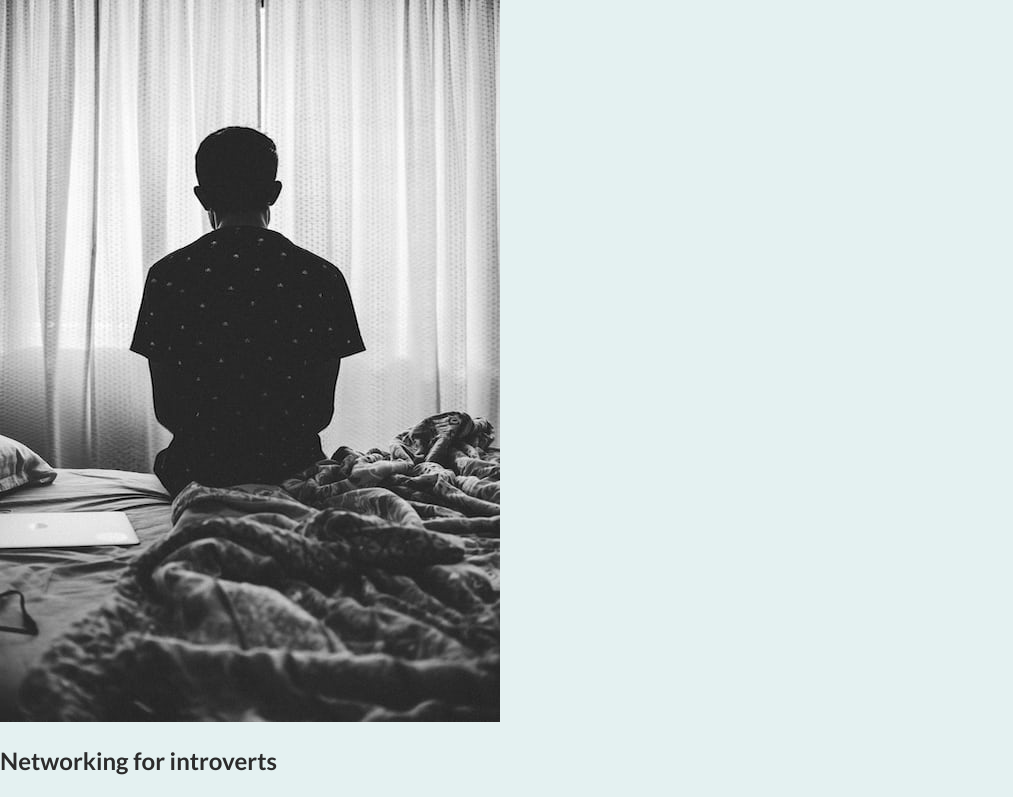
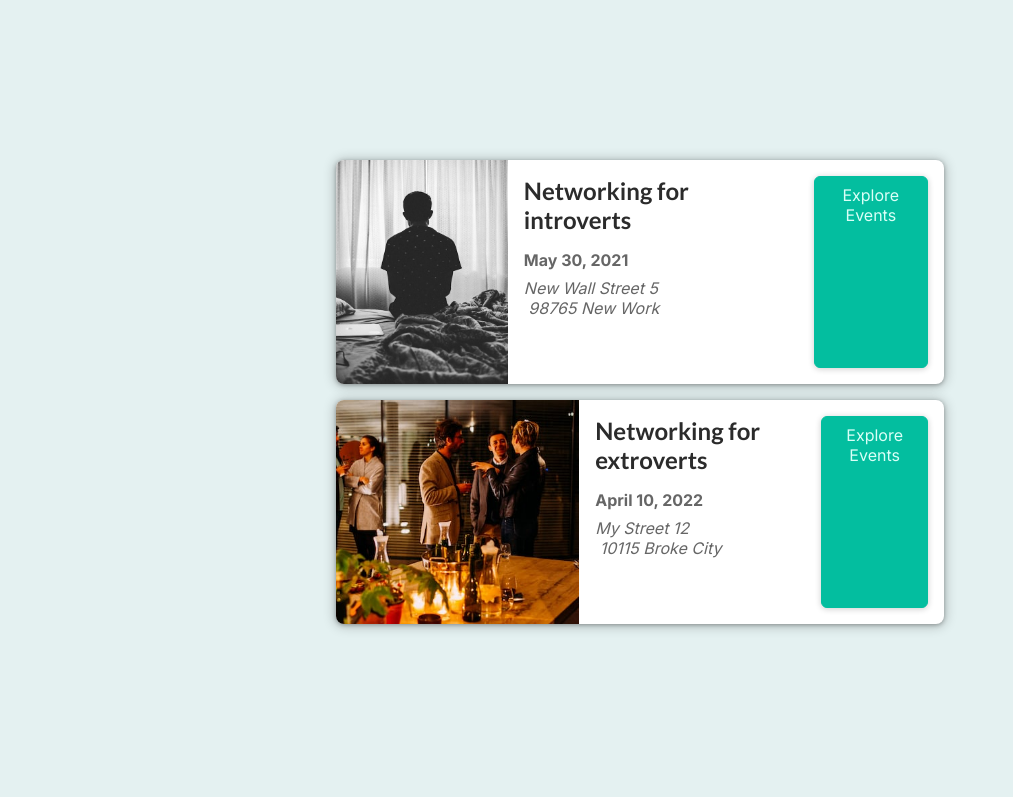
Before and after one commit to Dhyaan-tmedia/event-nextjs, a Next.js app: page / in a window 1280 px wide. Shown: the top 797 px of the page, without its empty margins (0-1013 px from the left). Built offline with nearby package versions, Linux system fonts and the light colour scheme.

Commit message:
11:31 (26/05)

```diff
--- a/src/components/events/event-Item.js
+++ b/src/components/events/event-Item.js
@@ -1,4 +1,6 @@
 import Link from 'next/link';
+import classes from './event-item.module.css';
+import Button from '../ui/button';
 export default function EventItem(props){
     const {title,image,date,location,id}=props;
     const humanReadableDate = new Date(date).toLocaleDateString('en-US',{
@@ -8,21 +10,21 @@
     });
     const formattedAddress = location.replace(',','\n');
     const exploreLink = `/events/${id}`;
-    return <li>
+    return <li className={classes.item}>
         <img src={'/'+ image} alt={title}/>
-        <div>
-            <div>
+        <div className={classes.content}>
+            <div className={classes.summary}>
                 <h2>{title}</h2>
             </div>
-            <div>
+            <div className={classes.Date}>
                 <time>{humanReadableDate}</time>
             </div>
-            <div>
+            <div className={classes.address}>
                 <address>{formattedAddress}</address>
             </div>
         </div>
-        <div>
-            <Link href={exploreLink}>Explore Event</Link>
+        <div className={classes.actions}>
+            <Button link={exploreLink}>Explore Events</Button>
         </div>
     </li>
 }
--- /dev/null
+++ b/src/components/events/event-item.module.css
@@ -0,0 +1,103 @@
+.item {
+    box-shadow: 0 1px 4px rgba(0, 0, 0, 0.3), 0 1px 12px 2px rgba(0, 0, 0, 0.2);
+    border-radius: 8px;
+    overflow: hidden;
+    background-color: white;
+    margin: 1rem;
+    display: flex;
+    flex-direction: column;
+    gap: 1rem;
+  }
+
+  .item img {
+    width: 100%;
+    object-fit: cover;
+    height: 10rem;
+  }
+
+  .content {
+    width: 100%;
+    padding: 0 1rem;
+    text-align: center;
+  }
+
+  .content h2 {
+    margin: 0.5rem 0;
+  }
+
+  .date,
+  .address {
+    display: flex;
+    gap: 0.5rem;
+    align-items: center;
+  }
+
+  .date svg,
+  .address svg {
+    width: 1.25rem;
+    height: 1.25rem;
+    color: #666666;
+  }
+
+  .content time {
+    color: #666666;
+    font-weight: bold;
+  }
+
+  .content address {
+    margin: 0.5rem 0;
+    color: #666666;
+    white-space: pre;
+  }
+
+  .actions {
+    display: flex;
+    flex-direction: column;
+    padding: 1rem;
+  }
+
+  .actions a {
+    display: block;
+  }
+
+  .actions a span {
+    vertical-align: middle;
+  }
+
+  .icon {
+    margin-left: 0.5rem;
+    display: inline-flex;
+    justify-content: center;
+    align-items: center;
+  }
+
+  .icon svg {
+    width: 1.25rem;
+    height: 1.25rem;
+  }
+
+  @media (min-width: 768px) {
+    .item {
+      flex-direction: row;
+    }
+
+    .item img {
+      width: 40%;
+      height: 14rem;
+    }
+
+    .content {
+      width: 60%;
+      padding: 0;
+      text-align: left;
+    }
+
+    .content h2 {
+      margin: 1rem 0;
+    }
+
+    .actions {
+      flex-direction: row;
+      justify-content: flex-end;
+    }
+  }
--- a/src/components/events/event-list.js
+++ b/src/components/events/event-list.js
@@ -1,8 +1,9 @@
 import EventItem from "./event-Item";
+import classes from './event-list.module.css';
 export default function EventList(props){
     const {items} = props;
     //we can also directly use props.items in return
-    return(<ul>
+    return(<ul className={classes.list}>
         {items.map(event=><EventItem
         key={event.id}
         id={event.id}
--- /dev/null
+++ b/src/components/events/event-list.module.css
@@ -0,0 +1,5 @@
+.list {
+    width: 90%;
+    max-width: 40rem;
+    margin: 10rem auto;
+  }
--- /dev/null
+++ b/src/components/ui/button.js
@@ -0,0 +1,5 @@
+import Link from "next/link";
+import classes from './button.module.css';
+export default function Button(props){
+    return <Link className={classes.btn} href={props.link}>{props.children}</Link>
+}
--- /dev/null
+++ b/src/components/ui/button.module.css
@@ -0,0 +1,18 @@
+.btn {
+    text-decoration: none;
+    cursor: pointer;
+    font: inherit;
+    background-color: #03be9f;
+    border: 1px solid #03be9f;
+    border-radius: 6px;
+    color: #dafff7;
+    padding: 0.5rem 1.5rem;
+    text-align: center;
+    box-shadow: 0 1px 6px rgba(0, 0, 0, 0.2);
+  }
+
+  .btn:hover,
+  .btn:active {
+    background-color: #02afa1;
+    border-color: #02afa1;
+  }
```
Also changed, not shown: src/components/icons/address-icon.js (added, +25 -0 lines), src/components/icons/arrow-right-icon.js (added, +17 -0 lines), src/components/icons/date-icon.js (added, +19 -0 lines).
